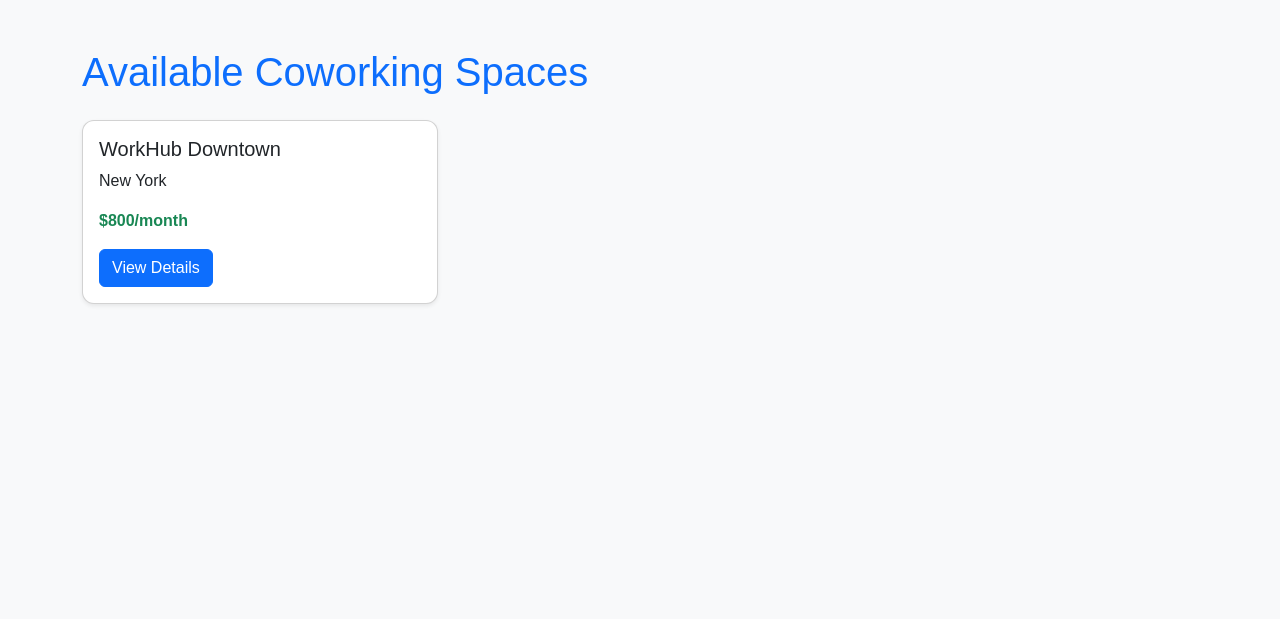
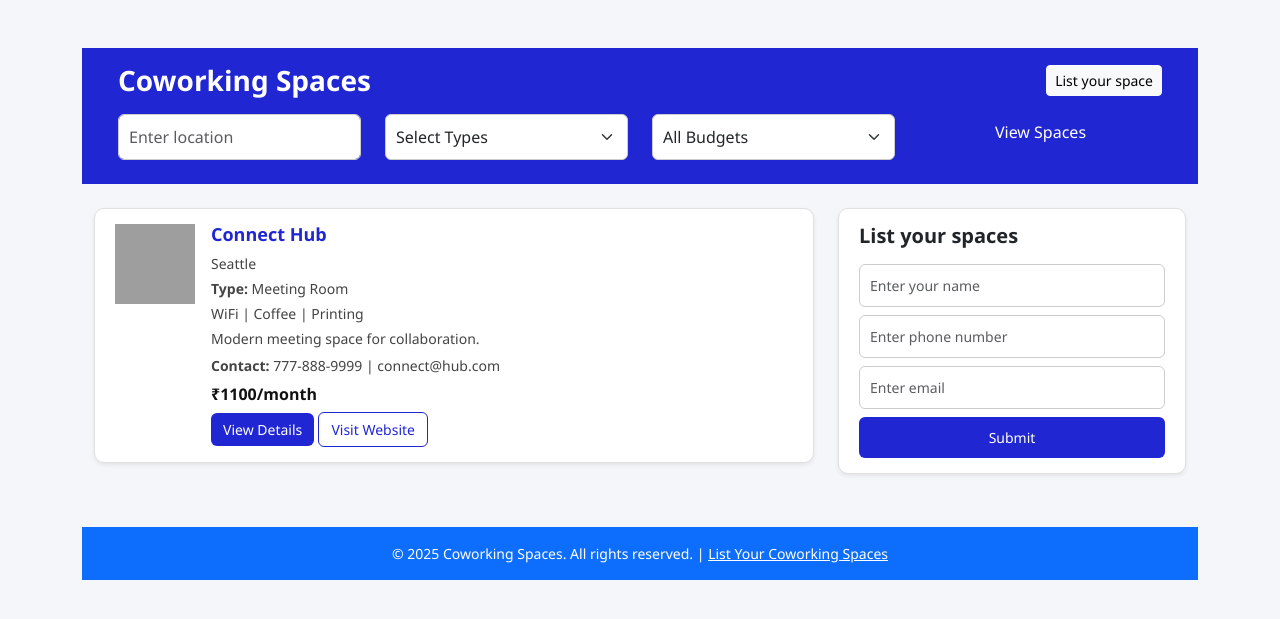
Before and after one commit to singhnatwar25/coworking, a Jekyll site: the page built from index.html, in a window 1280 px wide. Shown: the top 619 px of the page. Built offline with Jekyll 4.4.1, drawn with Linux system fonts in a browser that asks for light colours; grey boxes are pictures that could not be loaded.

Commit message:
add new css

```diff
--- a/_spaces/workhub-downtown.md
+++ b/_spaces/workhub-downtown.md
@@ -1,13 +1,12 @@
 ---
 layout: space
-title: WorkHub Downtown
-image: /assets/images/coworking.png
-type: Private Office
-price: 800
-facility: WiFi | Coffee | Printing
-description: Modern private office with high-speed internet and ergonomic furniture.
-location: New York
-contact_phone: 123-456-7890
-contact_email: contact@workhub.com
-website: https://workhub.com
+title: Connect Hub
+location: "Seattle"
+price: 1100
+type: Meeting Room
+contact: "777-888-9999 | connect@hub.com"
+website: "https://connecthub.com"
+amenities: ["WiFi", "Coffee", "Printing"]
+image: "/assets/images/connect-hub.jpg"
+description: "Modern meeting space for collaboration."
 ---
--- a/assets/css/style.css
+++ b/assets/css/style.css
@@ -1,13 +1,121 @@
+/* Reset + Fonts */
 body {
-  background-color: #f8f9fa;
-  font-family: Arial, sans-serif;
+  font-family: "Segoe UI", Roboto, Arial, sans-serif;
+  background-color: #f4f6fa;
+  color: #333;
+  margin: 0;
+  padding: 0;
 }
 
-h1 {
-  color: #0d6efd;
+/* Navbar / Header */
+.container-fluid.bg-primary {
+  background-color: #2026d2 !important;
 }
 
+.container-fluid.bg-primary h3 {
+  font-weight: 600;
+}
+
+/* Filters Row */
+.container-fluid .form-control,
+.container-fluid .form-select {
+  border-radius: 6px;
+  border: 1px solid #ccc;
+  padding: 10px;
+}
+
+.container-fluid .btn-dark {
+  background-color: #2026d2;
+  border: none;
+  border-radius: 6px;
+  font-weight: 500;
+}
+
+/* Cards */
 .card {
-  border-radius: 12px;
-  box-shadow: 0 2px 8px rgba(0,0,0,0.1);
+  border-radius: 10px;
+  border: 1px solid #e0e0e0;
 }
+
+.card-body {
+  padding: 15px 20px;
+}
+
+.card-title {
+  font-size: 18px;
+  font-weight: 600;
+  color: #2026d2;
+}
+
+.card p {
+  font-size: 14px;
+  margin-bottom: 6px;
+  color: #444;
+}
+
+.card .fw-bold {
+  font-size: 16px;
+  color: #111;
+}
+
+/* Buttons */
+.btn-primary {
+  background-color: #2026d2;
+  border: none;
+  border-radius: 6px;
+  font-size: 14px;
+  padding: 6px 12px;
+}
+
+.btn-outline-primary {
+  border-color: #2026d2;
+  color: #2026d2;
+  border-radius: 6px;
+  font-size: 14px;
+  padding: 6px 12px;
+}
+
+.btn-outline-primary:hover {
+  background-color: #2026d2;
+  color: #fff;
+}
+
+/* Form (List your spaces) */
+#list-form .card {
+  border-radius: 10px;
+}
+
+#list-form h5 {
+  font-weight: 600;
+  margin-bottom: 15px;
+}
+
+#list-form input {
+  border-radius: 6px;
+  border: 1px solid #ccc;
+  padding: 10px;
+  font-size: 14px;
+}
+
+#list-form button {
+  background-color: #2026d2;
+  border: none;
+  border-radius: 6px;
+  padding: 10px;
+  font-weight: 500;
+}
+
+/* Footer */
+footer {
+  background-color: #2026d2;
+  font-size: 14px;
+}
+
+footer a {
+  color: #fff;
+  text-decoration: underline;
+}
+
+footer a:hover {
+  color: #ddd;
+}
--- a/index.html
+++ b/index.html
@@ -3,18 +3,82 @@ layout: default
 title: Coworking Spaces
 ---
 
-<h1 class="mb-4">Available Coworking Spaces</h1>
-<div class="row">
-  {% for space in site.spaces %}
-  <div class="col-md-4 mb-4">
-    <div class="card h-100 shadow-sm">
-      <div class="card-body">
-        <h5 class="card-title">{{ space.title }}</h5>
-        <p class="card-text">{{ space.location }}</p>
-        <p class="text-success fw-bold">${{ space.price }}/month</p>
-        <a href="{{ space.url | relative_url }}" class="btn btn-primary">View Details</a>
+<div class="container-fluid bg-primary py-3">
+  <div class="d-flex justify-content-between align-items-center text-white px-4">
+    <h3 class="mb-0">Coworking Spaces</h3>
+    <a href="#list-form" class="btn btn-light btn-sm">List your space</a>
+  </div>
+
+  <div class="row mt-3 px-4">
+    <div class="col-md-3 mb-2">
+      <input type="text" class="form-control" placeholder="Enter location">
+    </div>
+    <div class="col-md-3 mb-2">
+      <select class="form-select">
+        <option>Select Types</option>
+        <option>Shared Desk</option>
+        <option>Meeting Room</option>
+        <option>Private Office</option>
+      </select>
+    </div>
+    <div class="col-md-3 mb-2">
+      <select class="form-select">
+        <option>All Budgets</option>
+        <option>₹0-5000</option>
+        <option>₹5000-10000</option>
+        <option>₹10000+</option>
+      </select>
+    </div>
+    <div class="col-md-3 mb-2">
+      <button class="btn btn-dark w-100">View Spaces</button>
+    </div>
+  </div>
+</div>
+
+<div class="container-fluid mt-4">
+  <div class="row">
+    <!-- Left Side: Coworking List -->
+    <div class="col-md-8">
+      {% for space in site.spaces %}
+      <div class="card mb-3 shadow-sm">
+        <div class="card-body">
+          <div class="d-flex">
+            <img src="{{ space.image | relative_url }}" alt="{{ space.title }}" class="me-3" style="width:80px;height:80px;object-fit:cover;">
+            <div>
+              <h5 class="card-title">{{ space.title }}</h5>
+              <p class="mb-1"><i class="bi bi-geo-alt"></i> {{ space.location }}</p>
+              <p class="mb-1"><strong>Type:</strong> {{ space.type }}</p>
+              <p class="mb-1">{{ space.amenities | join: " | " }}</p>
+              <p>{{ space.description }}</p>
+              <p><strong>Contact:</strong> {{ space.contact }}</p>
+              <p class="fw-bold">₹{{ space.price }}/month</p>
+              <a href="{{ space.url | relative_url }}" class="btn btn-primary btn-sm">View Details</a>
+              <a href="{{ space.website }}" target="_blank" class="btn btn-outline-primary btn-sm">Visit Website</a>
+            </div>
+          </div>
+        </div>
+      </div>
+      {% endfor %}
+    </div>
+
+    <!-- Right Side: List Your Space Form -->
+    <div class="col-md-4">
+      <div class="card shadow-sm" id="list-form">
+        <div class="card-body">
+          <h5 class="mb-3">List your spaces</h5>
+          <form>
+            <input type="text" class="form-control mb-2" placeholder="Enter your name">
+            <input type="text" class="form-control mb-2" placeholder="Enter phone number">
+            <input type="email" class="form-control mb-2" placeholder="Enter email">
+            <button class="btn btn-primary w-100">Submit</button>
+          </form>
+        </div>
       </div>
     </div>
   </div>
-  {% endfor %}
 </div>
+
+<!-- Footer -->
+<footer class="bg-primary text-white text-center py-3 mt-5">
+  © 2025 Coworking Spaces. All rights reserved. | <a href="#list-form" class="text-white text-decoration-underline">List Your Coworking Spaces</a>
+</footer>
```
